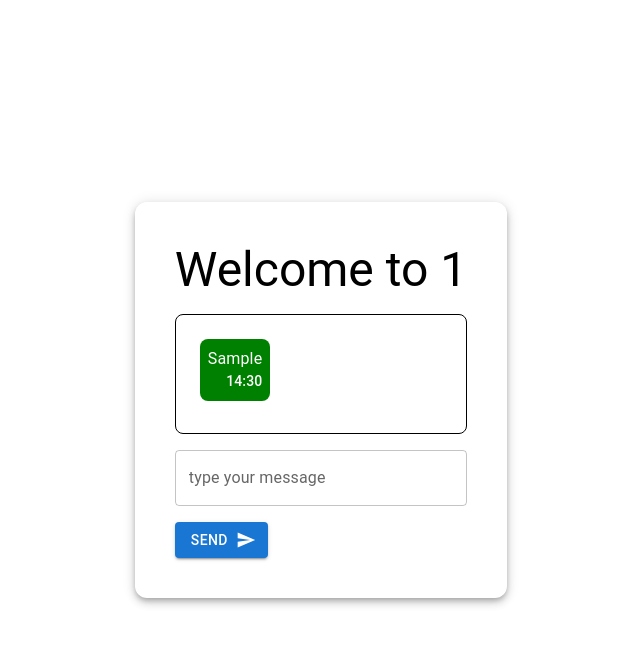
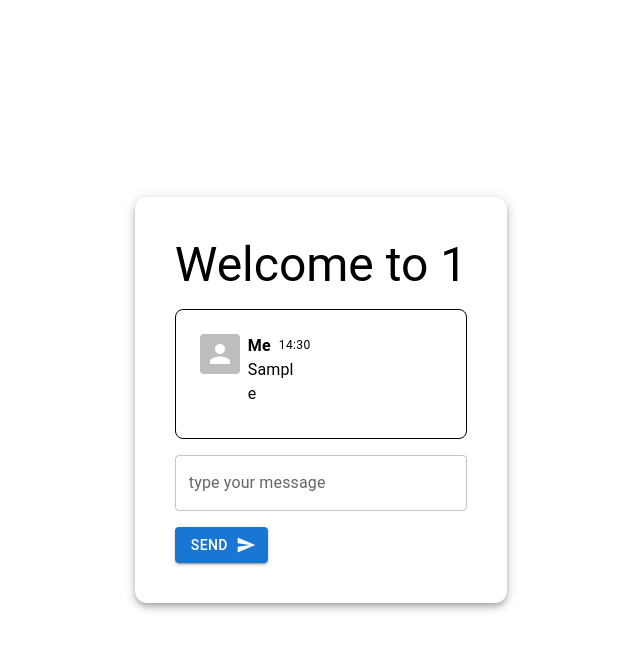
Before and after one commit to inaciogu/Chat-app, a React (Create React App) app: page /room/1 in a window 1280 px wide. Both pictures are taken after typing "Sample" into the empty fields and a click on the button "SEND". Shown: the top 650 px of the page, without its empty margins (319-959 px from the left). Built offline with nearby package versions, Linux system fonts and the light colour scheme; no server answers.

Commit message:
style: Adjustments on message layout

```diff
--- a/src/components/Chat.tsx
+++ b/src/components/Chat.tsx
@@ -1,6 +1,7 @@
 import { Box, Stack, Typography } from '@mui/material';
 import { IMessage } from 'pages/Room';
 import { useLayoutEffect, useRef } from 'react';
+import MessageItem from './MessageItem';
 
 interface IChat {
   username: string;
@@ -28,21 +29,13 @@ export default function Chat({ messages, username }: IChat) {
       }}
     >
       {messages.map((item, index) => (
-        <Typography
+        <MessageItem
           key={index}
-          display="flex"
-          flexDirection="column"
-          minWidth="10%"
-          maxWidth="80%"
-          mb={1}
-          alignSelf={username === item.author ? 'flex-start' : 'flex-end'}
-          sx={{
-            background: username === item.author ? 'green' : 'red', color: '#fff', p: 1, borderRadius: 2, wordWrap: 'break-word',
-          }}
-        >
-          {item.message}
-          <Typography variant="subtitle2" alignSelf="flex-end">{item.time}</Typography>
-        </Typography>
+          author={item.author}
+          message={item.message}
+          time={item.time}
+          username={username}
+        />
       ))}
     </Stack>
   );
--- /dev/null
+++ b/src/components/MessageItem.tsx
@@ -0,0 +1,36 @@
+import {
+  Typography, Avatar, Box, Stack,
+} from '@mui/material';
+
+interface IMessageItem {
+  username: string;
+  author: string;
+  message: string;
+  time: string;
+}
+
+export default function MessageItem({
+  username, author, time, message,
+}: IMessageItem) {
+  return (
+    <Box display="flex">
+      <Avatar variant="rounded" src="/" alt={author} />
+      <Stack mx={1}>
+        <Box display="flex" alignItems="center">
+          <Typography alignSelf="flex-start" fontWeight="bold" mr={1}>{username === author ? 'Me' : author}</Typography>
+          <Typography alignSelf="center" variant="caption">{time}</Typography>
+        </Box>
+        <Typography
+          sx={{
+            wordWrap: 'break-word',
+            minWidth: '10%',
+            maxWidth: '80%',
+            mb: 1,
+          }}
+        >
+          {message}
+        </Typography>
+      </Stack>
+    </Box>
+  );
+}
```
